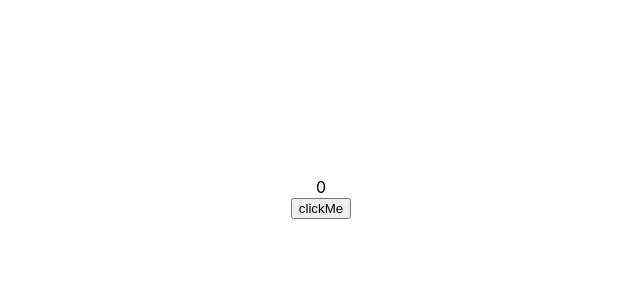
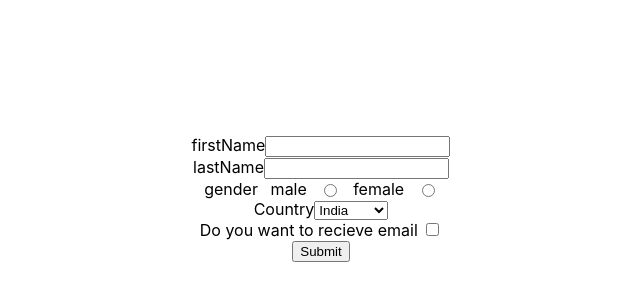
Before and after one commit to ankushsingh7997/ReactBasics, a React (Create React App) app: page / in a window 1280 px wide. Shown: the part 122-422 px from the top of the page, without its empty margins (319-959 px from the left). Built offline with nearby package versions, Linux system fonts and the light colour scheme.

Commit message:
registration

```diff
--- a/src/App.js
+++ b/src/App.js
@@ -4,31 +4,77 @@
 import './App.css'
 import React,{useState} from 'react'
 
+function Regestration()
+{
+const[firstName,SetFirstName]=useState("")
+const[lastName,SetLastName]=useState("")
+const[gender,SetGender]=useState("")
+const[country,Setcountry]=useState("India")
+const[email,Setemail]=useState(false)
 
-function Countclick()
+function handleSubmit(e)
 {
+e.preventDefault()
+  if(firstName&&lastName&&gender&& country&&email) {console.log("regestered successfully")
+   console.log(`firstName : ${firstName}`)
+   console.log(`lastName : ${lastName}`)
+   console.log(`gender : ${gender}`)
+   console.log(`country : ${country}`)
+   console.log(`email : ${email}`)
+}
+   else{alert("please fill all the fields")}
+}
 
-   let [count,SetCount]=useState(0)
-   const[random,SetRandom]=useState(0)
-   function HandleFun()
-   {
-    SetRandom(Math.floor(Math.random()*10))
-    SetCount(count+1)
-    if(random==7) {alert(`number metches in ${count+1} clicks`)
-SetCount(0)
-   }
-   }
-  return <div>
-    <div>
 
-    </div>
-    {count}
-    <div>
-    <button onClick={HandleFun}>clickMe</button>
-    </div>
+return <div>
+<form>
+  <div>
+  <section>
+<label>firstName</label>
+<input type={'text'} value={firstName} onChange={(e)=>{SetFirstName(e.target.value.trim())}}></input>
 
+  </section>
+  <section>
+<label>lastName</label>
+<input type={'text'} value={lastName} onChange={(e)=>{SetLastName(e.target.value.trim())}}></input>
+
+  </section>
+  <section style={{display:"flex",justifyContent:'space-evenly'}}>
+<label>gender</label>
+<label > male</label>
+<input type={'radio'} name='gender' value={'male'} onChange={(e)=>{SetGender(e.target.value)}}></input>
+<label> female</label>
+<input type={'radio'} name='gender' value={'female'} onChange={(e)=>{SetGender(e.target.value)}}></input>
+
+  </section>
+  <section>
+<label>Country</label>
+<select onChange={(e)=>{Setcountry(e.target.value)}}>
+<option value={'India'}>India</option>
+<option value={'China'}>China</option>
+<option value={'Pakistan'}>Pakistan</option>
+<option value={'Russia'}>Russia</option>
+<option value={'Nepal'}>Nepal</option>
+
+</select>
+
+  </section>
+  <section>
+<label>Do you want to recieve email </label>
+<input type={'checkbox'} value={email} onChange={(e)=>{Setemail(!email)}} ></input>
+
+
+  </section>
+  <section><button onClick={handleSubmit}>Submit</button></section>
   </div>
+
+</form>
+
+
+
+</div>
 }
+
 
 
 let app='App'
@@ -37,7 +83,7 @@ function App()
 
   return <div className={app}>
     <div  >
-    <Countclick/>
+    <Regestration/>
     </div>
   </div>
 }
```
